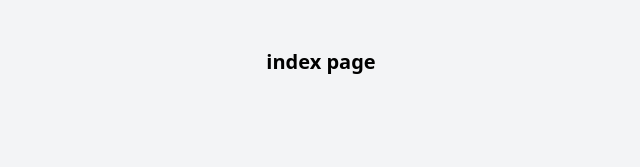
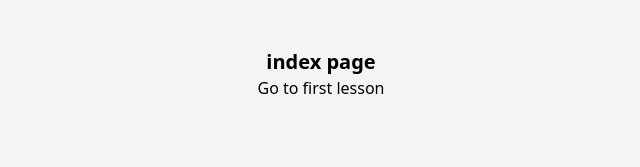
Before and after one commit to seriiserii825/nuxt-mastering, a Nuxt app: page / in a window 1280 px wide. Shown: the top 167 px of the page, without its empty margins (319-959 px from the left). Built offline with nearby package versions, Linux system fonts and the light colour scheme.

Commit message:
feat: link to first lesson

```diff
--- a/pages/index.vue
+++ b/pages/index.vue
@@ -1,7 +1,11 @@
-<script setup lang="ts"></script>
+<script setup lang="ts">
+const { chapters } = useCourse()
+const first_lesson = chapters[0].lessons[0]
+</script>
 
 <template>
   <div class="index">
     <h3 class="text-xl font-bold text-center">index page</h3>
+    <nuxt-link v-if="first_lesson" :to="first_lesson.path">Go to first lesson</nuxt-link>
   </div>
 </template>
```
